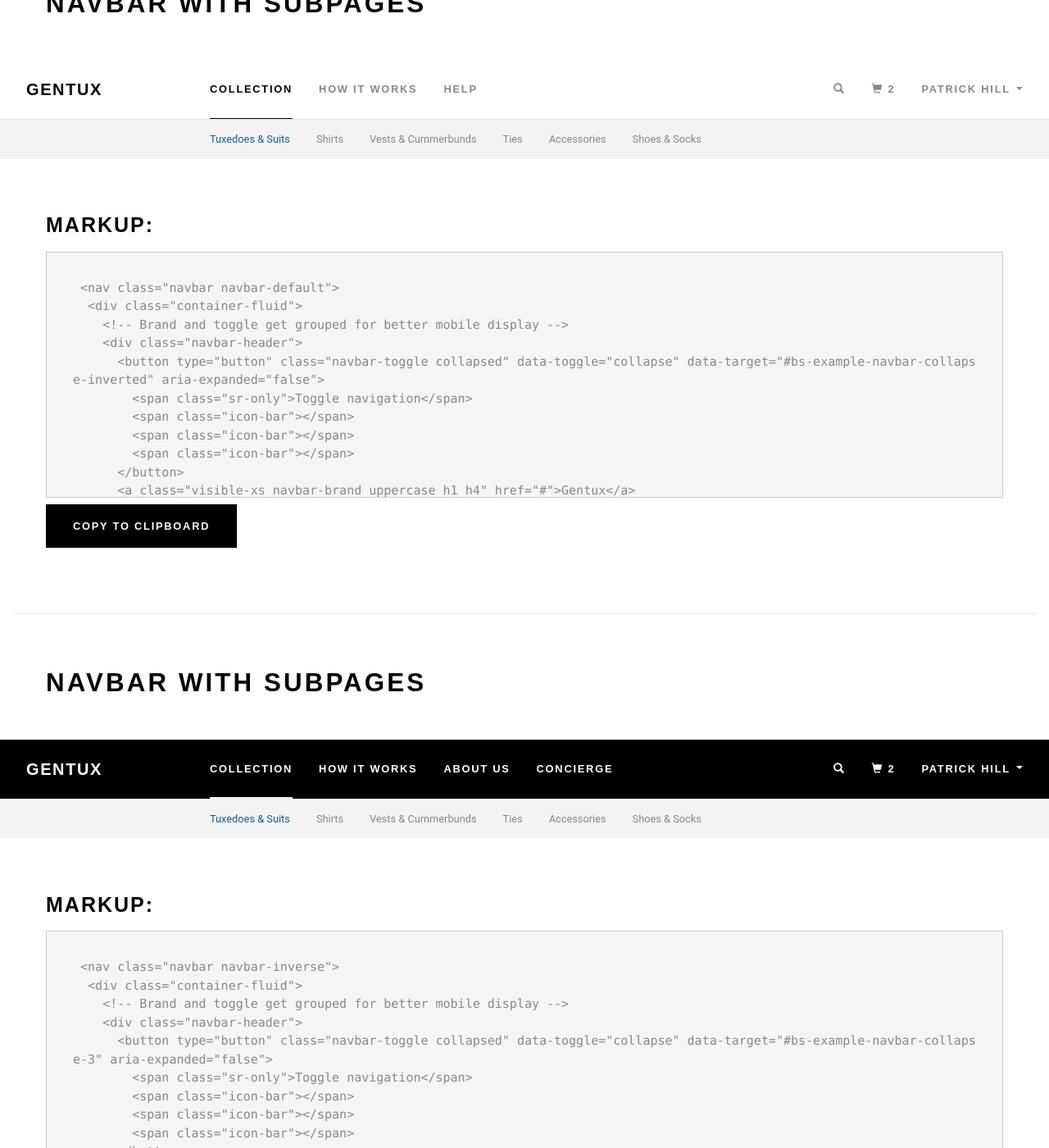
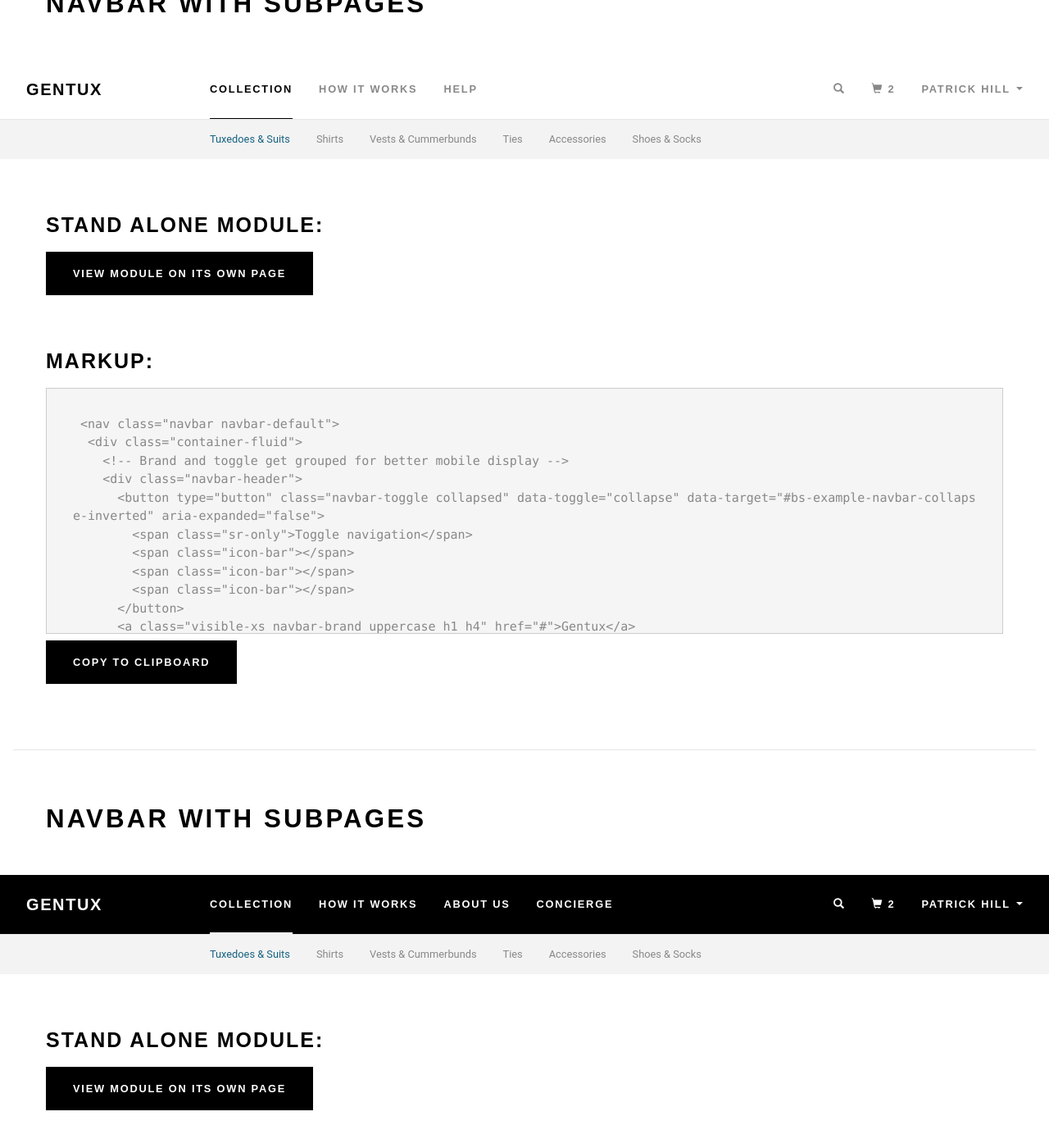
Before and after one commit to generationtux/styleguide, a Jekyll site: the page built from modules.html, in a window 1280 px wide and 1400 px high, scrolled down 267 px. Shown: the whole window at 82% size. Built offline with Jekyll 4.4.1, drawn with Linux system fonts in a browser that asks for light colours; comment, search, counter and statistics services are not loaded; some of the changed text lies outside the part shown.

Commit message:
adds link to stand alone modules

```diff
--- a/modules.html
+++ b/modules.html
@@ -59,6 +59,11 @@ permalink: /modules/
 </div> <!-- /container -->
 {% endif %}
 
+<div class="container pusher-xs-top-lg">
+  <h3 class="copy uppercase">Stand Alone Module:</h3>
+  <a href="{{ site.baseurl }}{{ page.url }}" class="btn btn-primary">View module on its own page</a>
+
+</div><!-- /container -->
 
 <div class="container pusher-xs-top-lg">
   <h3 class="copy uppercase">Markup:</h3>
```
